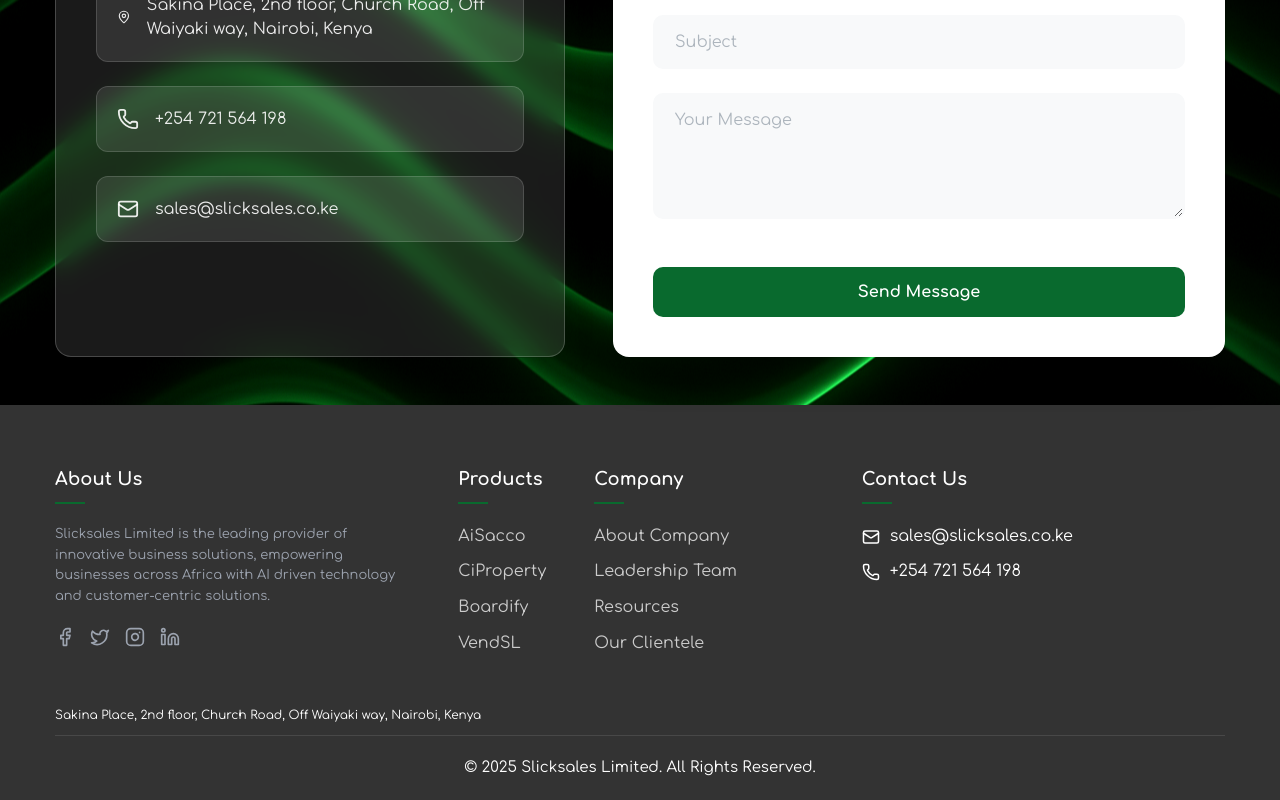
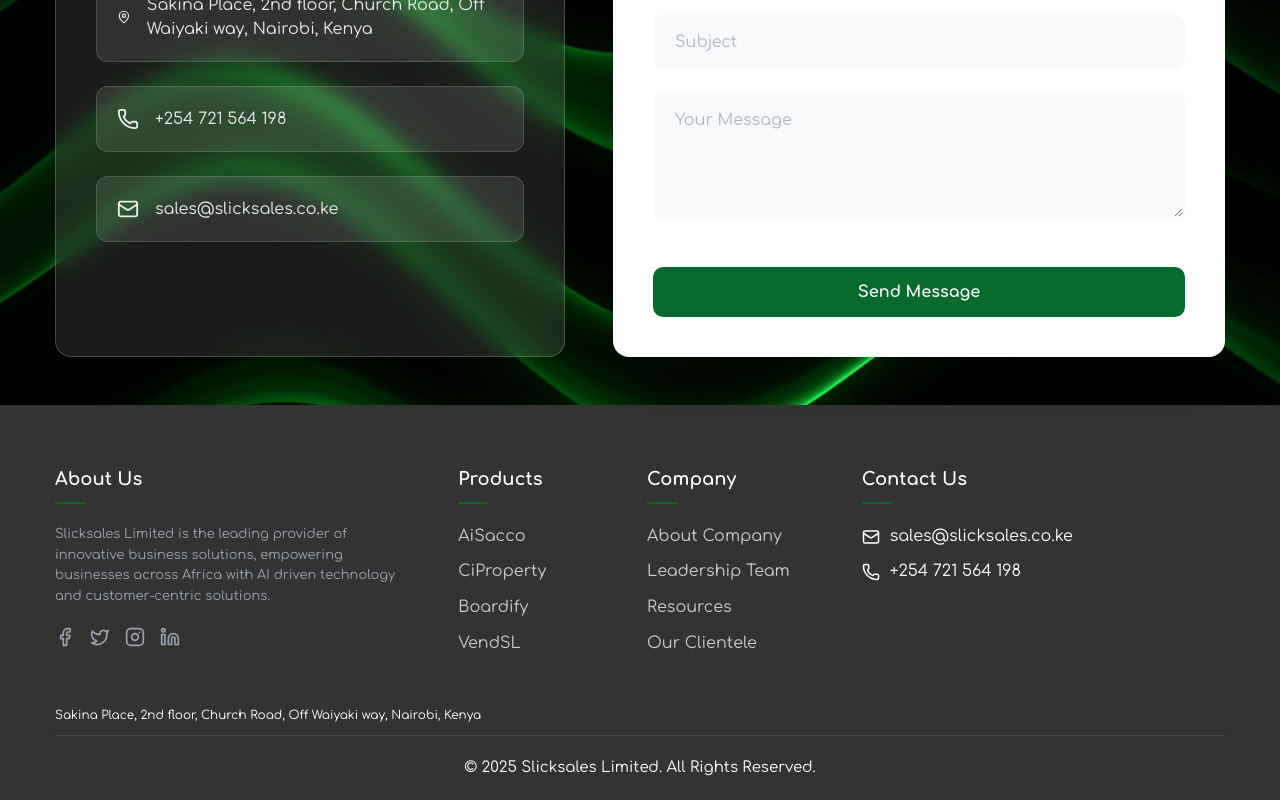
Before and after one commit to AtutiBonface/slicksales, a Next.js app: page / in a window 1280 px wide. Shown: the part 3078-3878 px from the top of the page. Built offline with nearby package versions, Linux system fonts and the light colour scheme.

Commit message:
Added Clientele Section7

```diff
--- a/app/globals.css
+++ b/app/globals.css
@@ -733,6 +733,8 @@
   display: flex;
   flex-direction: row;
   gap: 3em;
+  justify-content: space-between;
+  margin-right: 2em;
 }
 
 .footer-content {
```
